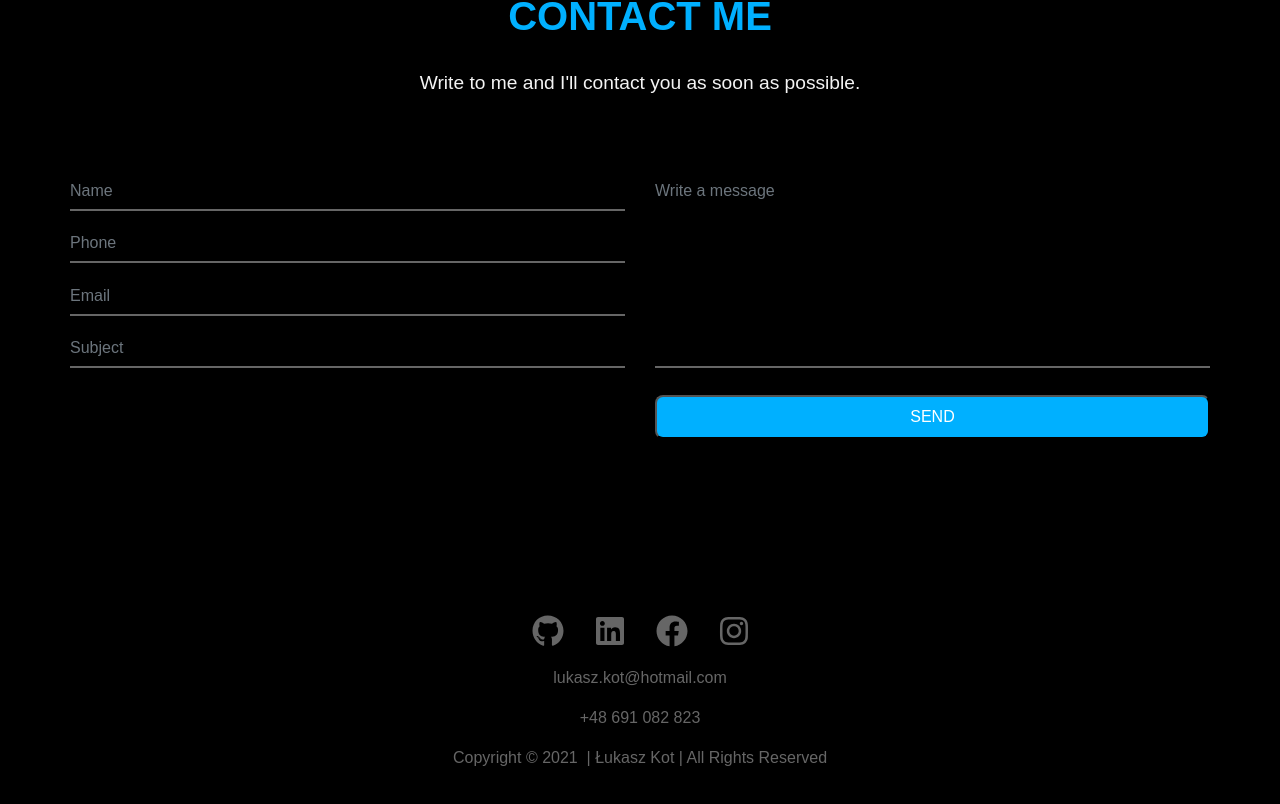
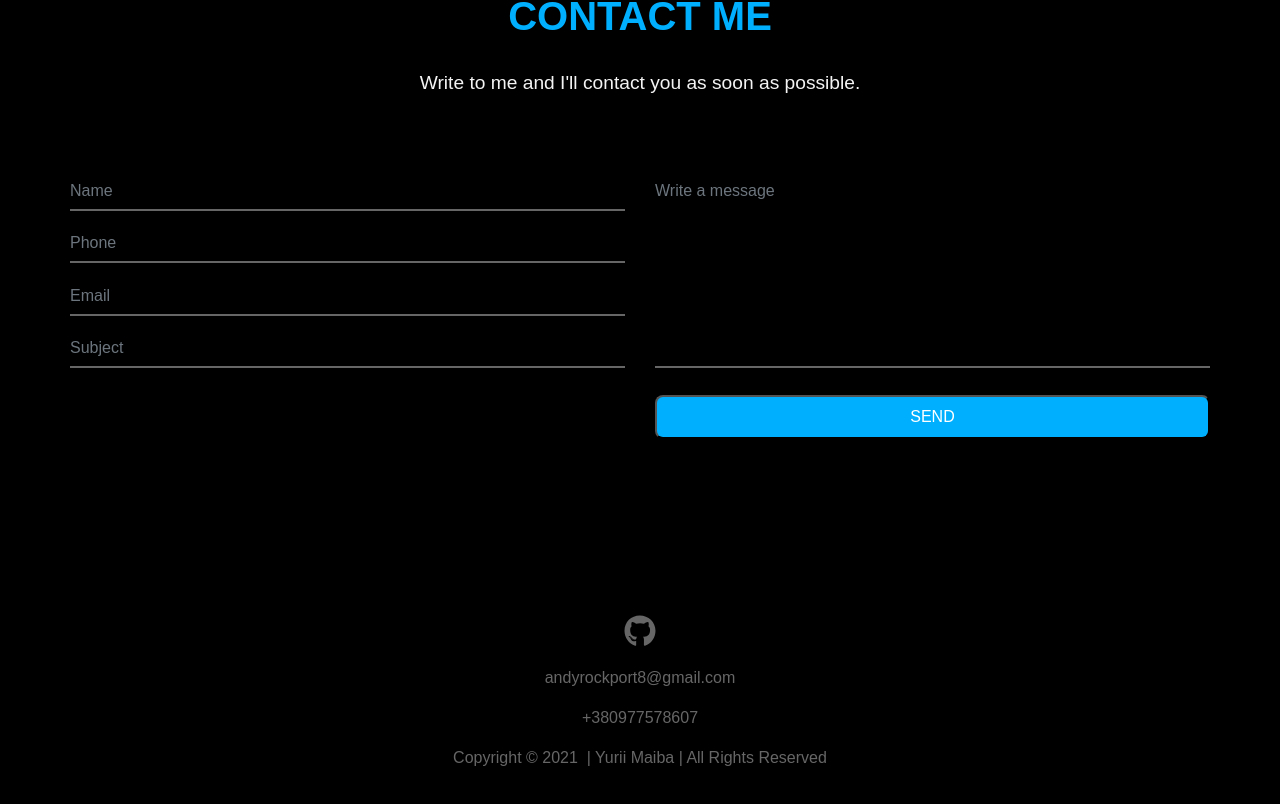
Before and after one commit to maiba23/portfolio-web, a React (Create React App) app: page / in a window 1280 px wide. Shown: the part 4474-5278 px from the top of the page. Built offline with nearby package versions, Linux system fonts and the light colour scheme.

Commit message:
contact info changed

```diff
--- a/src/components/Footer/index.js
+++ b/src/components/Footer/index.js
@@ -1,12 +1,7 @@
 import React from "react";
 import { IconContext } from "react-icons";
 import { FontAwesomeIcon } from "@fortawesome/react-fontawesome";
-import {
-  faFacebook,
-  faInstagram,
-  faGithub,
-  faLinkedin,
-} from "@fortawesome/free-brands-svg-icons";
+import { faGithub } from "@fortawesome/free-brands-svg-icons";
 import "./Footer.css";
 
 const Footer = () => {
@@ -18,121 +13,32 @@ const Footer = () => {
             <div className="d-flex">
               <a
                 className="footer-icon"
-                href="https://github.com/lkot"
+                href="https://github.com/maiba23"
                 target="_blank"
                 rel="noreferrer"
               >
                 <FontAwesomeIcon icon={faGithub} size="2x" />
               </a>
-              <a
-                className="footer-icon"
-                href="https://www.linkedin.com/in/kot-lukasz/"
-                target="_blank"
-                rel="noreferrer"
-              >
-                <FontAwesomeIcon icon={faLinkedin} size="2x" />
-              </a>
-              <a
-                className="footer-icon"
-                href="https://www.facebook.com/kicirrus/"
-                target="_blank"
-                rel="noreferrer"
-              >
-                <FontAwesomeIcon icon={faFacebook} size="2x" />
-              </a>
-              <a
-                className="footer-icon"
-                href="https://www.instagram.com/luk_kot"
-                target="_blank"
-                rel="noreferrer"
-              >
-                <FontAwesomeIcon icon={faInstagram} size="2x" />
-              </a>
             </div>
           </div>
           <div className="row justify-content-center">
-            {/* <p className="footer-icon d-flex">lukasz.kot@hotmail.com</p> */}
             <a
               className="footer-email"
-              href="mailto:lukasz.kot@hotmail.com?body=My custom mail body"
+              href="mailto:andyrockport8@gmail.com?body=My custom mail body"
             >
-              lukasz.kot@hotmail.com
+              andyrockport8@gmail.com
             </a>
           </div>
           <div className="row justify-content-center">
-            <a className="footer-email" href="tel:691-082-823">
-              +48 691 082 823
+            <a className="footer-email" href="tel:+380977578607">
+              +380977578607
             </a>
           </div>
           <div className="row justify-content-center">
             <p className="d-flex">
-              Copyright &copy; {new Date().getFullYear()}&nbsp; | Łukasz Kot |
+              Copyright &copy; {new Date().getFullYear()}&nbsp; | Yurii Maiba |
               All Rights Reserved
             </p>
-          </div>
-          <div className="row">
-            {/* <div className="col-lg-4 col-md-6 col-sm-6">
-            <div className="d-flex">
-              <p>Address: Zielona Gora, Poland.</p>
-            </div>
-            <div className="d-flex">
-              <a href="tel:555-555-555">+48691082823</a>
-            </div>
-            <div className="d-flex">
-              <p>lukasz.kot@hotmail.com</p>
-            </div>
-          </div> */}
-            {/* <div className="col-lg-3 col-md-2 col-sm-6">
-              <div className="row">
-                <div className="col">
-                  <a className="footer-nav">Home</a>
-                  <br />
-                  <a className="footer-nav">About me</a>
-                  <br />
-                  <a className="footer-nav">Services</a>
-                </div>
-                <div className="col">
-                  <a className="footer-nav">Experience</a>
-                  <br />
-                  <a className="footer-nav">Portfolio</a>
-                  <br />
-                  <a className="footer-nav">Contacts</a>
-                </div>
-              </div>
-            </div> */}
-            {/* <div className="col-lg-5 col-md-5 col-sm-6 align-items-center"> */}
-            <div>
-              {/* <div className="d-flex justify-content-center">
-              <FacebookShareButton
-                url={"https://www.youtube.com/8020coding"}
-                quote={"FullStack Developer"}
-                hashtag="#javascript"
-              >
-                <FacebookIcon className="mx-3" size={36} />
-              </FacebookShareButton>
-              <TwitterShareButton
-                url={"https://www.youtube.com/8020coding"}
-                quote={"FullStack Developer"}
-                hashtag="#javascript"
-              >
-                <TwitterIcon className="mx-3" size={36} />
-              </TwitterShareButton>
-              <RedditShareButton
-                url={"https://www.youtube.com/8020coding"}
-                quote={"FullStack Developer"}
-                hashtag="#javascript"
-              >
-                <RedditIcon className="mx-3" size={36} />
-              </RedditShareButton>
-              <LinkedinShareButton
-                url={"https://www.youtube.com/8020coding"}
-                quote={"FullStack Developer"}
-                hashtag="#javascript"
-              >
-                <LinkedinIcon className="mx-3" size={36} />
-              </LinkedinShareButton>
-            </div> */}
-            </div>
           </div>
         </div>
       </div>
```
